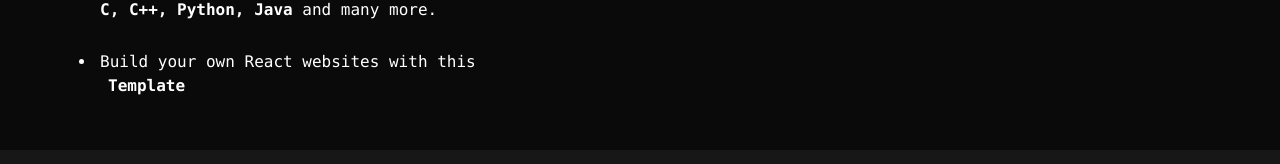
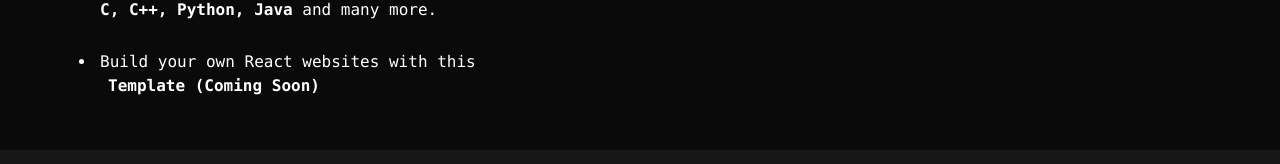
Before and after one commit to shanboss/my-portfolio-v2, a Next.js app: page / in a window 1280 px wide. Shown: the part 544-708 px from the top of the page. Built offline with nearby package versions, Linux system fonts and the light colour scheme; a web font is replaced by a local one.

Commit message:
templates not ready bro

```diff
--- a/src/components/Content.js
+++ b/src/components/Content.js
@@ -71,7 +71,7 @@ const Content = () => {
                   <div className="max-w-md p-1 rounded-lg">
                     Build your own React websites with this
                     <button className="font-semibold hover:bg-blue-500 rounded-lg px-2">
-                      Template
+                      Template (Coming Soon)
                     </button>
                   </div>
                 </li>
```
